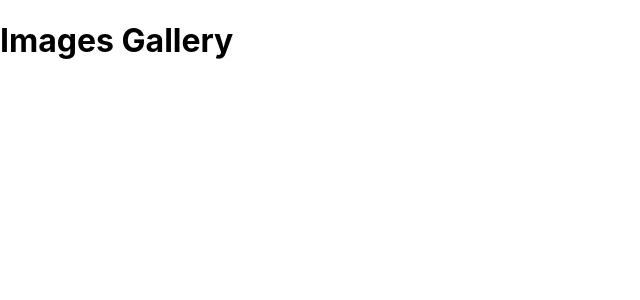
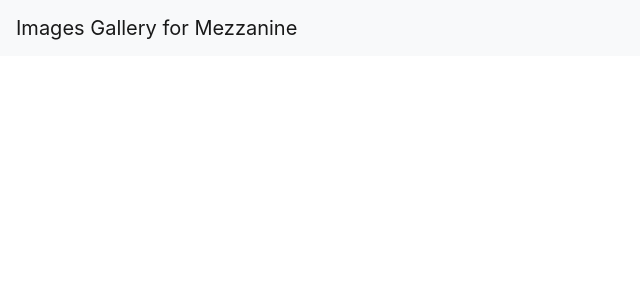
Before and after one commit to franskter1ful/image-gallery, a React (Create React App) app in the folder frontend/: page / in a window 1280 px wide. Shown: the top 300 px of the page, without its empty margins (0-640 px from the left). Built offline with nearby package versions, Linux system fonts and the light colour scheme.

Commit message:
initial Header component

```diff
--- a/frontend/package.json
+++ b/frontend/package.json
@@ -6,7 +6,9 @@
     "@testing-library/jest-dom": "^5.16.5",
     "@testing-library/react": "^13.4.0",
     "@testing-library/user-event": "^13.5.0",
+    "bootstrap": "^4.5.3",
     "react": "^18.2.0",
+    "react-bootstrap": "^1.4.0",
     "react-dom": "^18.2.0",
     "react-scripts": "5.0.1",
     "web-vitals": "^2.1.4"
--- a/frontend/src/App.js
+++ b/frontend/src/App.js
@@ -1,9 +1,10 @@
-
+import 'bootstrap/dist/css/bootstrap.min.css';
+import Header from '../src/components/Header';
 
 function App() {
   return (
-    <div className="App">
-      <h1>Images Gallery</h1>
+    <div>
+      <Header title="Images Gallery for Mezzanine" />
     </div>
   );
 }
--- /dev/null
+++ b/frontend/src/components/Header.js
@@ -0,0 +1,20 @@
+import Container from 'react-bootstrap/Container';
+import Nav from 'react-bootstrap/Nav';
+import { Navbar } from 'react-bootstrap';
+
+const Header = ({ title }) => {
+    return (
+        <Navbar bg="light" variant="light">
+        {/* <Container> */}
+          <Navbar.Brand href="/">{title}</Navbar.Brand>
+          {/* <Nav className="me-auto">
+            <Nav.Link href="#home">Home</Nav.Link>
+            <Nav.Link href="#features">Features</Nav.Link>
+            <Nav.Link href="#pricing">Pricing</Nav.Link>
+          </Nav>
+        </Container> */}
+        </Navbar>
+    );
+}
+
+export default Header;
```
Also changed, not shown: 1 other file (tests, documents, lock files or other folders).
